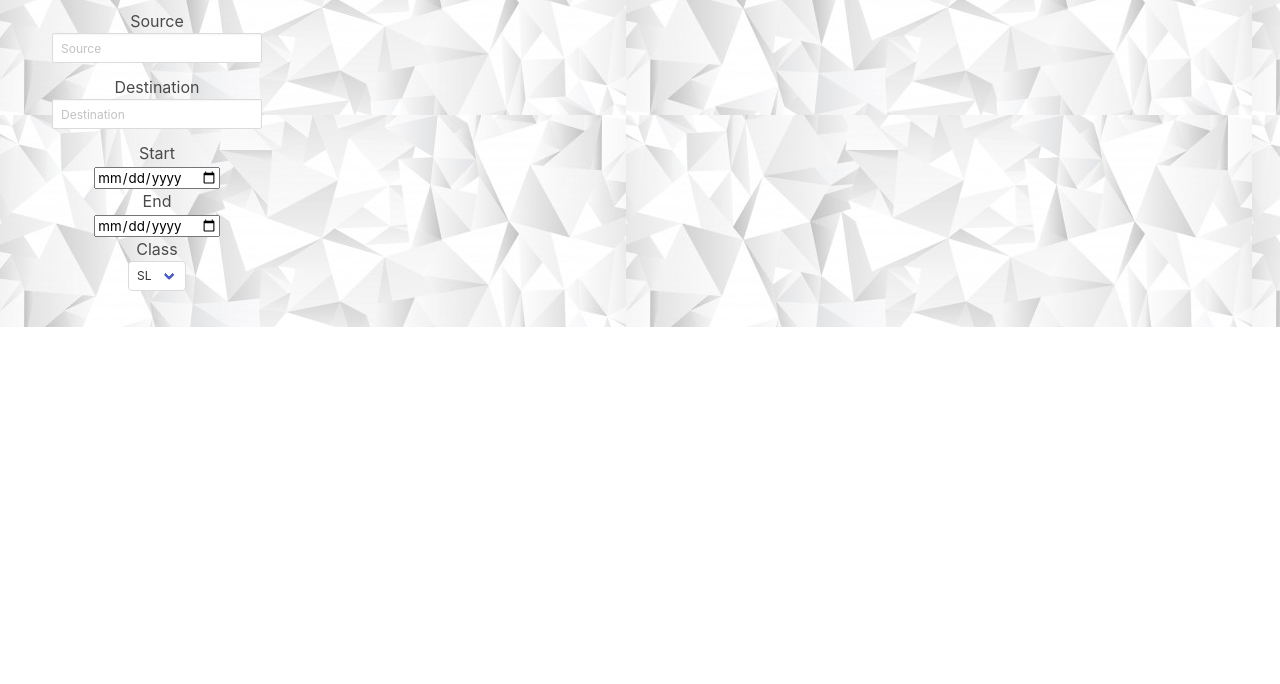
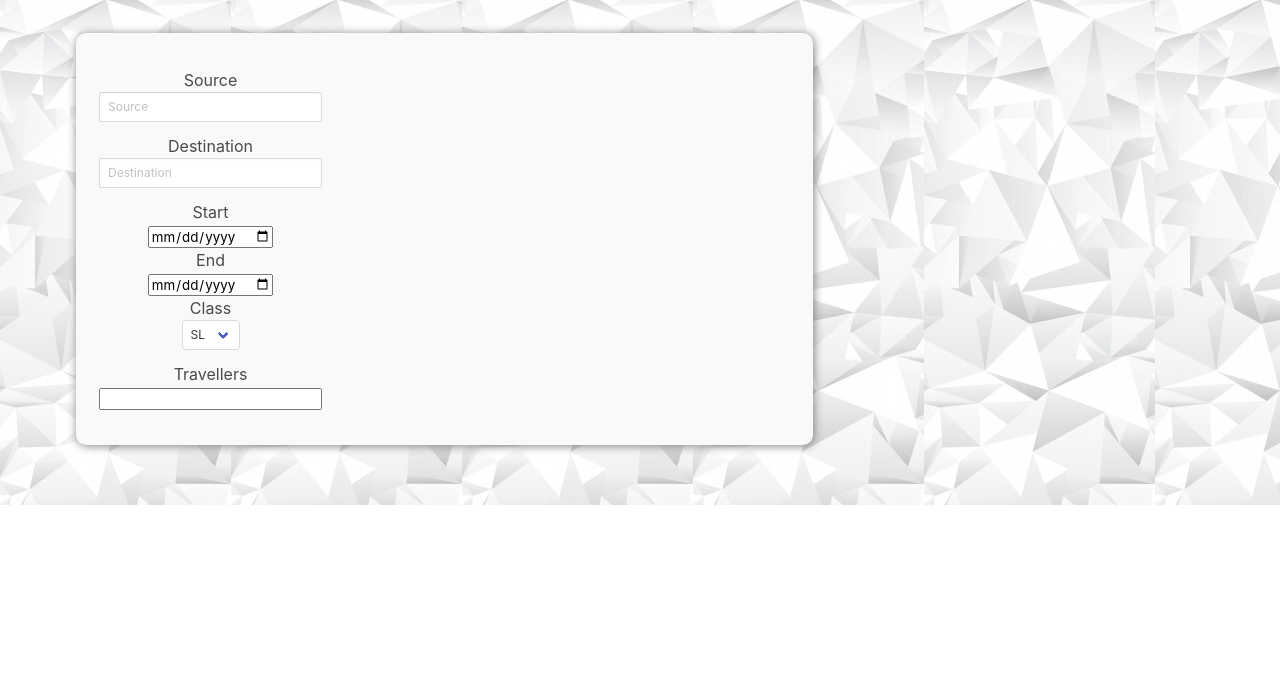
Before and after one commit to jrathod9/Safar, a plain HTML site: page statictemplates/index.html in a window 1280 px wide. Shown: the part 116-800 px from the top of the page. Drawn offline with nearby package versions, Linux system fonts and the light colour scheme.

Commit message:
UI fixes

```diff
--- a/statictemplates/index.html
+++ b/statictemplates/index.html
@@ -20,7 +20,7 @@
       </p>
       <div class="container">
       <div class="tile is-ancestor">
-        <div class="container">
+        <div class="container custom">
         <div class="tile is-4"></div>
         <div class="tile is-4">
          <form class="has-text-centered">
@@ -54,6 +54,11 @@
             </div>
           </div>
 
+            <label for="passengers">Travellers</label>
+           <div class="field">
+            <input type="number" name="passengers">
+          </div>
+
          </form>
         </div>
       </div>
--- a/statictemplates/style.css
+++ b/statictemplates/style.css
@@ -1,3 +1,12 @@
-section{
-	background-image: url('../images/background.jpg');
+body{
+	background-image: url('../images/bgimage.jpg');
 }
+.custom{
+	position:relative;
+	/*border: 1px solid black;*/
+	margin: 2% 2%;
+	padding: 3% 2%;
+	box-shadow: 1px 1px 10px grey;
+	border-radius: 10px;
+	background: #F9F9F9;
+}
```
Also changed, not shown: images/background.jpg (deleted), images/bgimage.jpg (added), 1 other file.
